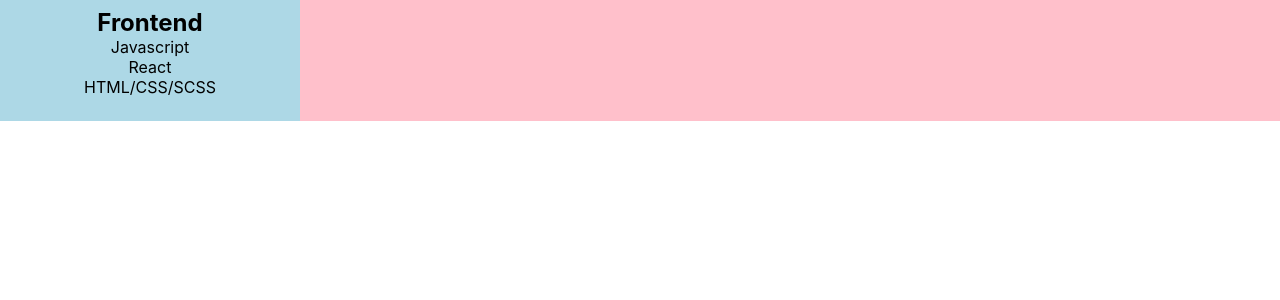
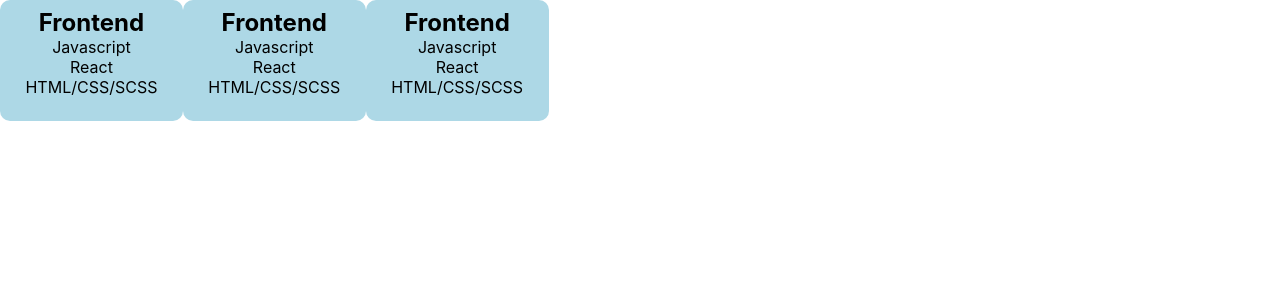
Before and after one commit to MadisonEvans94/portfolio, a React (Create React App) app: page / in a window 1280 px wide. Shown: the top 300 px of the page. Built offline with nearby package versions, Linux system fonts and the light colour scheme.

Commit message:
fixed a styling bug

```diff
--- a/src/App.js
+++ b/src/App.js
@@ -1,17 +1,32 @@
 import "./App.css";
 import SkillCard from "./components/SkillCard/SkillCard";
+import SkillCardGroup from "./components/SkillCardGroup/SkillCardGroup";
 const frontendDescription =
 	"A good software engineer's frontend skills include expertise in HTML, CSS, and JavaScript, as well as experience with front-end frameworks such as React, Angular, or Vue. They should also have an eye for design and user experience, as well as knowledge of web performance and accessibility.";
 
+const skillsArray = [
+	{
+		cardTitle: "Frontend",
+		skillList: ["Javascript", "React", "HTML/CSS/SCSS"],
+		description: "description goes here",
+	},
+	{
+		cardTitle: "Frontend",
+		skillList: ["Javascript", "React", "HTML/CSS/SCSS"],
+		description: "description goes here",
+	},
+	{
+		cardTitle: "Frontend",
+		skillList: ["Javascript", "React", "HTML/CSS/SCSS"],
+		description: "description goes here",
+	},
+];
+
 function App() {
 	return (
-		<div style={{ backgroundColor: "pink" }}>
-			<SkillCard
-				cardTitle={"Frontend"}
-				skillList={["Javascript", "React", "HTML/CSS/SCSS"]}
-				description={frontendDescription}
-			/>
-		</div>
+		<>
+			<SkillCardGroup skillsArray={skillsArray} />
+		</>
 	);
 }
 
--- a/src/components/SkillCard/SkillCard.css
+++ b/src/components/SkillCard/SkillCard.css
@@ -1,7 +1,9 @@
 .skillcard-container {
 	background-color: lightblue;
 	max-width: 300px;
+	height: fit-content;
 	padding: 0.5rem;
+	border-radius: 10px;
 }
 .skillcard-container h2 {
 	text-align: center;
--- /dev/null
+++ b/src/components/SkillCardGroup/SkillCardGroup.css
@@ -0,0 +1,3 @@
+.skill-group-container {
+	display: flex;
+}
--- /dev/null
+++ b/src/components/SkillCardGroup/SkillCardGroup.jsx
@@ -0,0 +1,46 @@
+import React from "react";
+import SkillCard from "../SkillCard/SkillCard";
+import "./SkillCardGroup.css";
+
+{
+	/* <div>
+	<SkillCard
+		cardTitle={"Frontend"}
+		skillList={["Javascript", "React", "HTML/CSS/SCSS"]}
+		description={"frontendDescription"}
+	/>
+	<SkillCard
+		cardTitle={"Frontend"}
+		skillList={["Javascript", "React", "HTML/CSS/SCSS"]}
+		description={"frontendDescription"}
+	/>
+	<SkillCard
+		cardTitle={"Frontend"}
+		skillList={["Javascript", "React", "HTML/CSS/SCSS"]}
+		description={"frontendDescription"}
+	/>
+</div>; */
+}
+const SkillCardGroup = ({ skillsArray }) => {
+	return (
+		<div className="skill-group-container">
+			<SkillCard
+				cardTitle={"Frontend"}
+				skillList={["Javascript", "React", "HTML/CSS/SCSS"]}
+				description={"frontendDescription"}
+			/>
+			<SkillCard
+				cardTitle={"Frontend"}
+				skillList={["Javascript", "React", "HTML/CSS/SCSS"]}
+				description={"frontendDescription"}
+			/>
+			<SkillCard
+				cardTitle={"Frontend"}
+				skillList={["Javascript", "React", "HTML/CSS/SCSS"]}
+				description={"frontendDescription"}
+			/>
+		</div>
+	);
+};
+
+export default SkillCardGroup;
```
